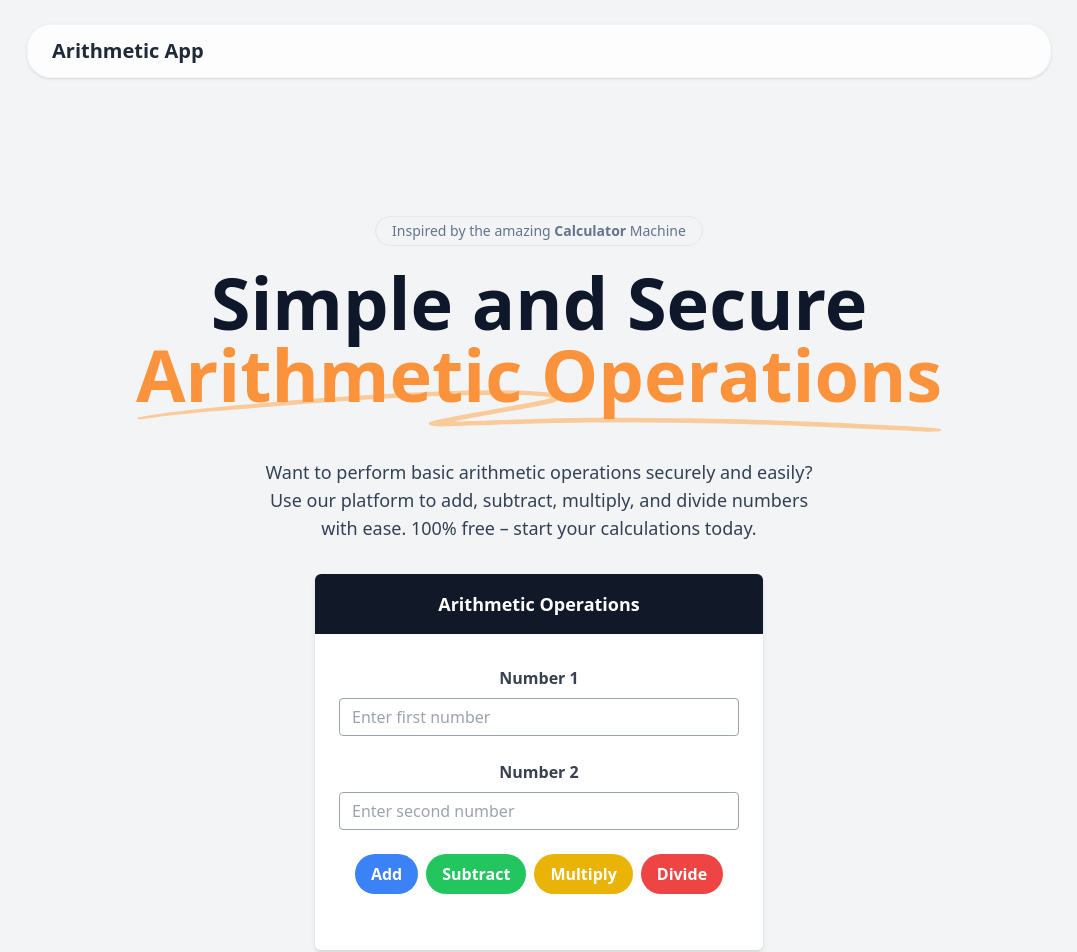
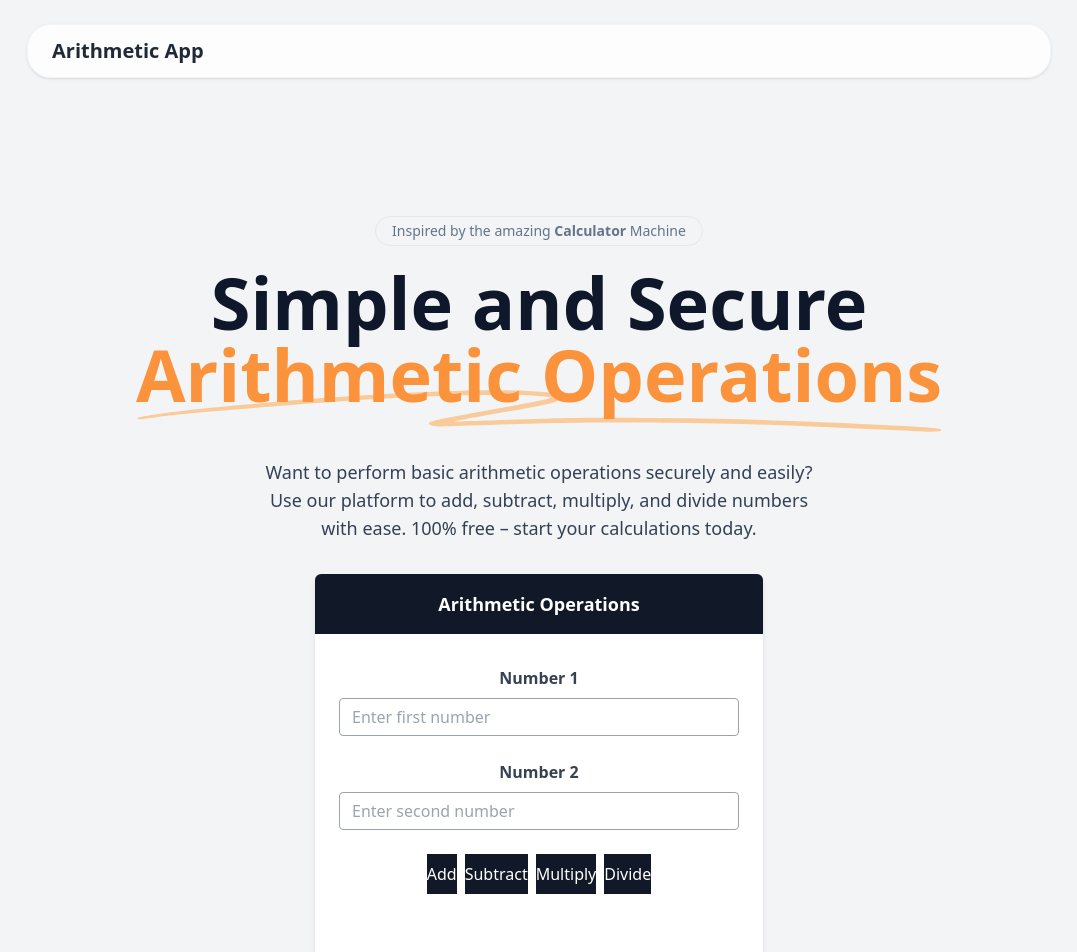
Before and after one commit to sarathk73/authmathgateway-frontend, a Vue app: page / in a window 1280 px wide. Shown: the top 952 px of the page, without its empty margins (101-1178 px from the left). Built offline with nearby package versions, Linux system fonts and the light colour scheme.

Commit message:
Refactored arithmetic operation buttons to use a shared styled button component

```diff
--- a/src/components/ArithmeticForm.vue
+++ b/src/components/ArithmeticForm.vue
@@ -29,10 +29,10 @@
         />
       </div>
       <div class="flex flex-wrap justify-center space-x-2 mb-6">
-        <button class="bg-blue-500 hover:bg-blue-600 text-white font-bold py-2 px-4 rounded-full transition-colors" @click="performOperation('add')">Add</button>
-        <button class="bg-green-500 hover:bg-green-600 text-white font-bold py-2 px-4 rounded-full transition-colors" @click="performOperation('subtract')">Subtract</button>
-        <button class="bg-yellow-500 hover:bg-yellow-600 text-white font-bold py-2 px-4 rounded-full transition-colors" @click="performOperation('multiply')">Multiply</button>
-        <button class="bg-red-500 hover:bg-red-600 text-white font-bold py-2 px-4 rounded-full transition-colors" @click="performOperation('divide')">Divide</button>
+        <StyledButton text="Add" :onClick="() => performOperation('add')" class="mb-2" />
+        <StyledButton text="Subtract" :onClick="() => performOperation('subtract')" class="mb-2" />
+        <StyledButton text="Multiply" :onClick="() => performOperation('multiply')" class="mb-2" />
+        <StyledButton text="Divide" :onClick="() => performOperation('divide')" class="mb-2" />
       </div>
       <div v-if="result !== null" class="mt-4 text-lg font-semibold">Result: {{ result }}</div>
       <div v-if="errorMessage" class="mt-4 p-3 bg-red-100 border border-red-400 text-red-700 rounded relative text-center">{{ errorMessage }}</div>
@@ -42,8 +42,12 @@
 
 <script>
 import axios from 'axios';
+import StyledButton from './StyledButton.vue';
 
 export default {
+  components: {
+    StyledButton
+  },
   data() {
     return {
       number1: null,
```
